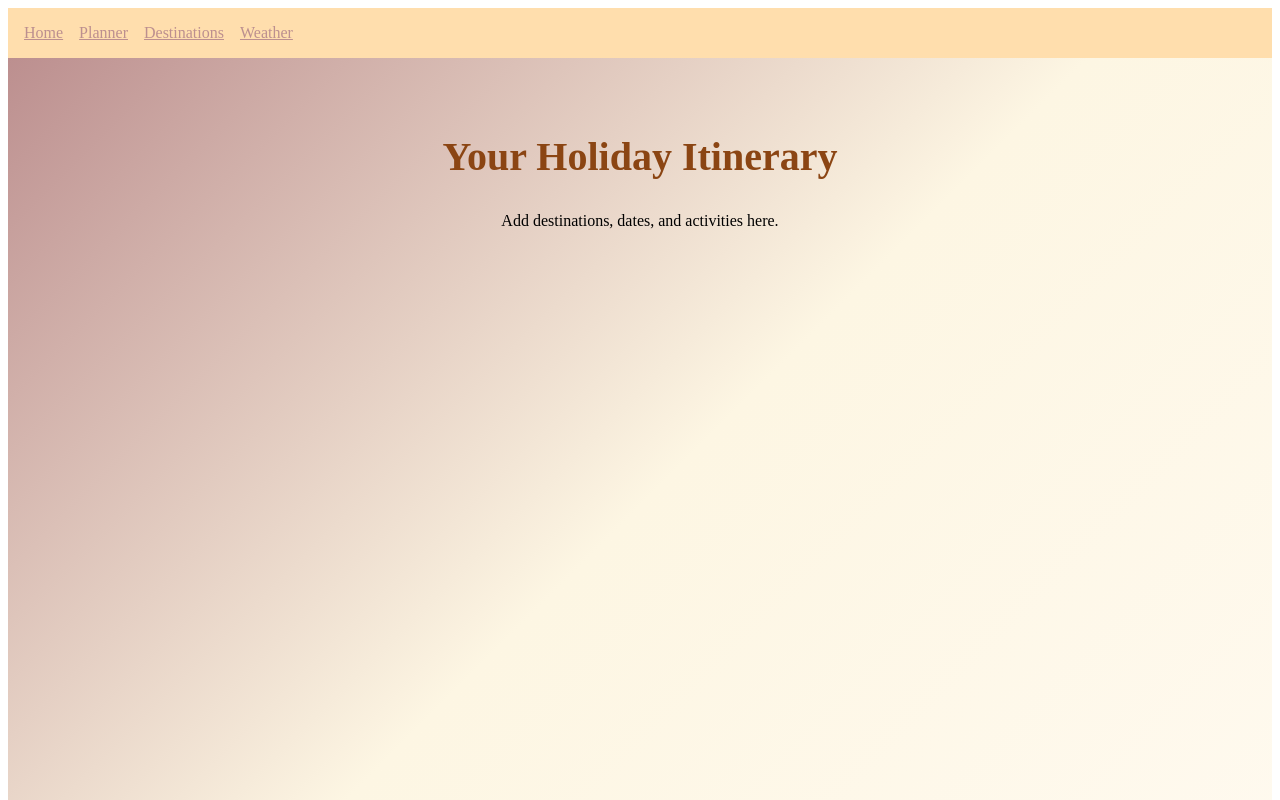
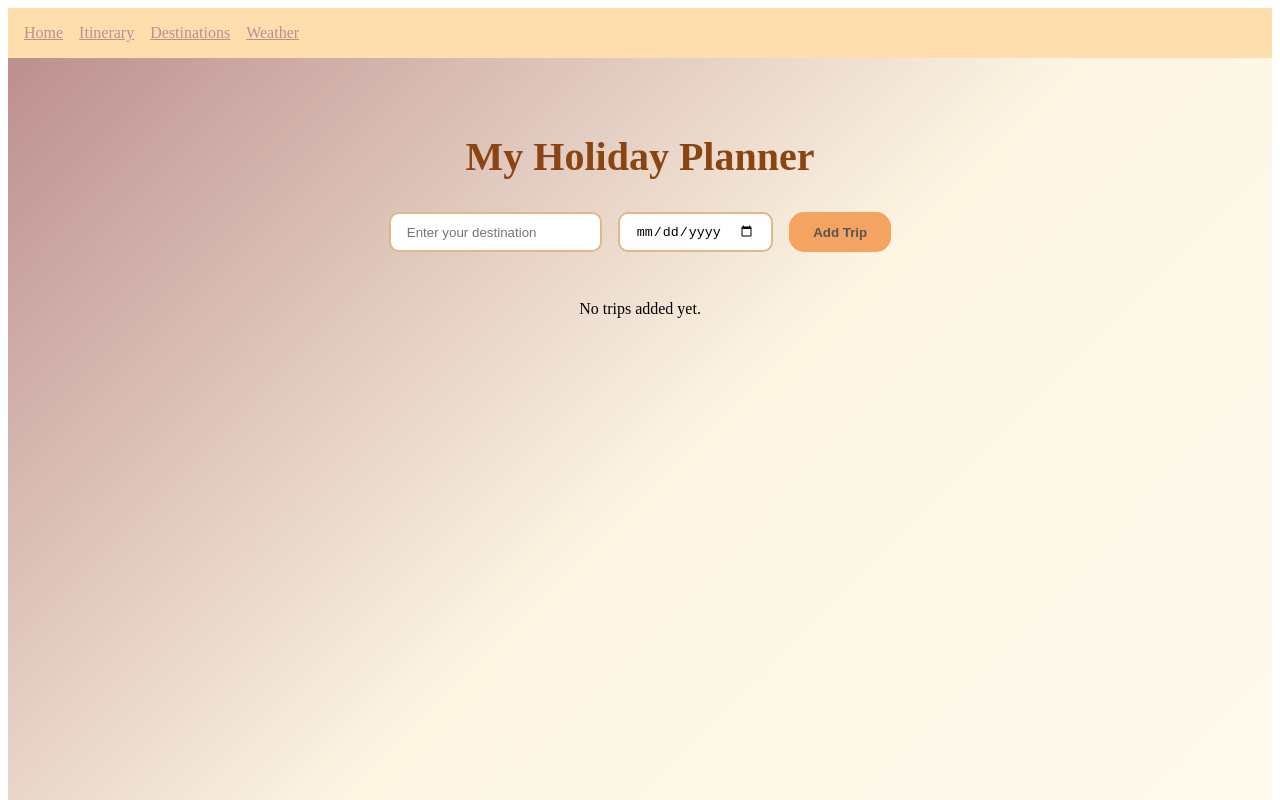
Before and after one commit to NeoFrontendDev/Travel_Planner, a React (Vite) app in the folder travel-planner/: page /itinerary in a window 1280 px wide. Shown: the top 800 px of the page. Built offline with nearby package versions, Linux system fonts and the light colour scheme.

Commit message:
Itinerary page added and styles, final adjustments still needed

```diff
--- a/travel-planner/src/components/Navbar.jsx
+++ b/travel-planner/src/components/Navbar.jsx
@@ -5,7 +5,7 @@ function Navbar() {
   return (
     <nav style={{ padding: "1rem", background: "#FFDEAD" }}>
       <NavLink to="/" style={{ color: "#BC8F8F", marginRight: "1rem" }}>Home</NavLink>
-      <NavLink to="/planner" style={{ color: "#BC8F8F", marginRight: "1rem" }}>Planner</NavLink>
+      <NavLink to="/itinerary" style={{ color: "#BC8F8F", marginRight: "1rem" }}>Itinerary</NavLink>
       <NavLink to="/destinations" style={{ color: "#BC8F8F", marginRight: "1rem" }}>Destinations</NavLink>
       <NavLink to="/weather" style={{ color: "#BC8F8F" }}>Weather</NavLink>
     </nav>
--- a/travel-planner/src/pages/Itinerary.jsx
+++ b/travel-planner/src/pages/Itinerary.jsx
@@ -1,10 +1,42 @@
-import React from "react";
+import React, { useState } from "react";
 
 function Itinerary() {
+    const [trips, setTrips] = useState([]);
+    const [destination, setDestination] = useState("");
+    const [date, setDate] = useState("");
+
+    const handleAddTrip = () => {
+        if (!destination || !date) return;
+        setTrips([...trips, { destination, date }]);
+        setDestination("");
+        setDate("");
+    };
+
+    const handleRemoveTrip = (index) => {
+        const newTrips = trips.filter((_, i) => i !== index);
+        setTrips(newTrips);
+    };
+
     return (
         <div className="page">
-            <h1>Your Holiday Itinerary</h1>
-            <p>Add destinations, dates, and activities here.</p>
+            <h1>My Holiday Planner</h1>
+
+            <div className="trip-form">
+                <input type="text" placeholder="Enter your destination" value={destination} onChangeCapture={(e) => setDestination(e.target.value)} />
+                <input type="date" value={date} onChange={(e) => setDate(e.target.value)} />
+                <button onClick={handleAddTrip}>Add Trip</button>
+            </div>
+
+            <div className="trip-form">
+                {trips.length === 0 && <p>No trips added yet.</p>}
+                {trips.map((trip, index) => (
+                    <div key={index} className="trip-card">
+                        <h3>{trip.destination}</h3>
+                        <p>{trip.date}</p>
+                        <button onClick={() => handleRemoveTrip(index)}>Delete</button>
+                    </div>
+                ))}
+            </div>
         </div>
     );
 }
--- a/travel-planner/src/style.css
+++ b/travel-planner/src/style.css
@@ -145,3 +145,66 @@
     background: #8b4513;
     transform: scale(1.05);
 }
+
+.trip-form {
+    display: flex;
+    gap: 1rem;
+    justify-content: center;
+    margin-bottom: 2rem;
+}
+
+.trip-form input {
+    padding: 0.6rem 1rem;
+    border-radius: 10px;
+    border: 2px solid #deb887;
+    outline: none;
+}
+
+.trip-form button {
+    padding: 0.6rem 1.5rem;
+    border-radius: 15px;
+    border: none;
+    background: #f4a460;
+    font-weight: bold;
+    color: #555;
+    cursor: pointer;
+    transition: all 0.3s ease;
+}
+
+.trip-form button:hover {
+    background: #deb887;
+}
+
+.trip-list {
+    display: grid;
+    grid-template-columns: repeat(auto-fit, minmax(250px, 1fr));
+    gap: 1.5rem;
+    padding: 0 2rem;
+}
+
+.trip-card {
+    background: #fffaf0;
+    padding: 1rem;
+    border-radius: 10px;
+    box-shadow: 0 8px 20px rgba(0, 0, 0, 0.15);
+    text-align: center;
+}
+
+.trip-card h3 {
+    margin-bottom: 0.5rem;
+    color: #8b4513;
+}
+
+.trip-card button {
+    background: #f4a460;
+    border: none;
+    padding: 0.5 1rem;
+    color: #555;
+    border-radius: 5px;
+    cursor: pointer;
+    transition: all 0.3s ease;
+}
+
+.trip-card button:hover {
+    background: #DEB887;
+}
```
